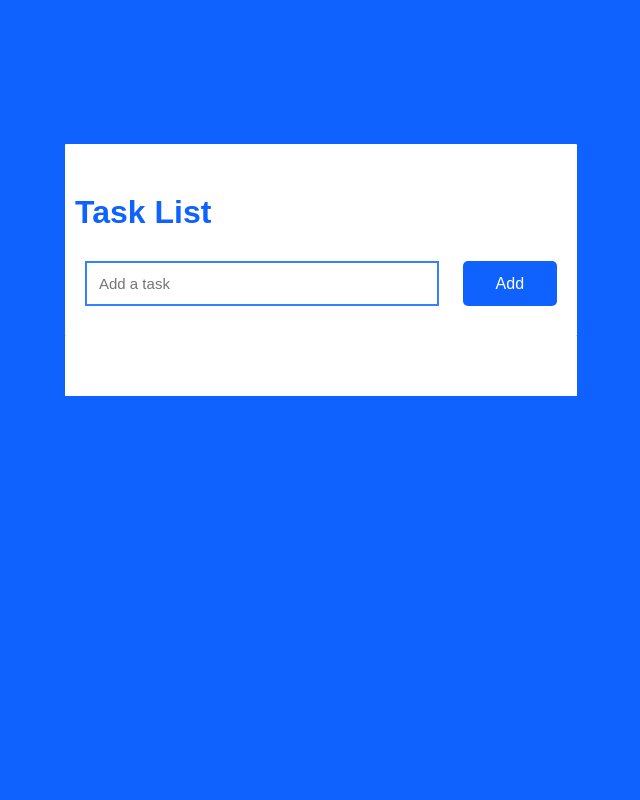
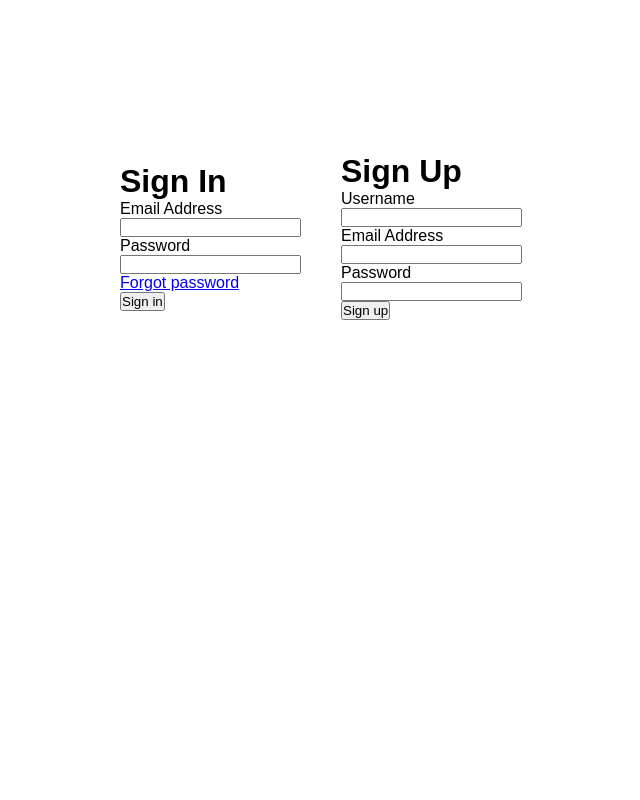
Before and after one commit to alessandraalejandro/Task-List-WebPage, a PHP site: page / in a window 1280 px wide. Shown: the whole page, without its empty margins (319-959 px from the left). Run offline with PHP 8.4, Linux system fonts and the light colour scheme.

Commit message:
adding sign in and sign up

```diff
--- /dev/null
+++ b/assets/css/login.css
@@ -0,0 +1,18 @@
+*{
+    margin: 0px;
+    padding: 0px;
+    font-family: Arial, Helvetica, sans-serif;
+}
+
+.container{
+    margin: 10%;
+    padding: 5px;
+    display: flex;
+    justify-content: center;
+    align-items: center;
+}
+
+.wrapper{
+    margin: 20px;
+    border-width: 10px;
+}
--- /dev/null
+++ b/index.php
@@ -0,0 +1,52 @@
+<!DOCTYPE html>
+<html lang="en">
+<head>
+    <meta charset="UTF-8">
+    <meta name="viewport" content="width=device-width, initial-scale=1.0">
+    <meta http-equiv="X-UA-Compatible" content="ie=edge">
+    <title>Sample Project</title>
+    <link rel="stylesheet" href="assets/css/login.css">
+
+</head>
+<body>
+
+    <div class="container">
+        <div class="wrapper">
+        <h1>Sign In</h1>
+            <form action="#" method="post">
+                <div class="field">
+                    <label for="email">Email Address</label> <br>
+                    <input type="email" name="email" id="email" required> <br>
+                </div>
+                <div class="field">
+                    <label for="password">Password</label> <br>
+                    <input type="password" name="password" id="password" required> <br>
+                </div>
+                <a href="forgot-password.php">Forgot password</a> <br>
+                <button type="submit" name="btn-signin">Sign in</button>
+            </form>
+        </div>
+
+        <div class="wrapper">
+            <h1>Sign Up</h1>
+            <form action="#" method="post">
+                <div class="field">
+                    <label for="username">Username</label> <br>
+                    <input type="text" name="username" id="username" required> <br>
+                </div>
+                <div class="field">
+                    <label for="email">Email Address</label> <br>
+                    <input type="email" name="email" id="email" required> <br>
+                </div>
+                <div class="field">
+                    <label for="password">Password</label> <br>
+                    <input type="password" name="password" id="password" required><br>
+                </div>
+                <button type="submit" name="btn-signup">Sign up</button>
+                </form>
+        </div>
+
+    </div>
+
+</body>
+</html>
--- a/index.html
+++ b/task-list.php
@@ -6,7 +6,7 @@
     <meta name="viewport" content="width=device-width, initial-scale=1.0">
     <meta http-equiv="X-UA-Compatible" content="ie=edge">
     <title>Task List</title>
-    <link rel="stylesheet" href="/assets/style.css">
+    <link rel="stylesheet" href="/assets/css/task-list.css">
     <link rel="stylesheet" href="https://unicons.iconscout.com/release/v4.0.0/css/line.css">
 
 </head>
```
Also changed, not shown: assets/css/task-list.css (renamed from assets/style.css).
